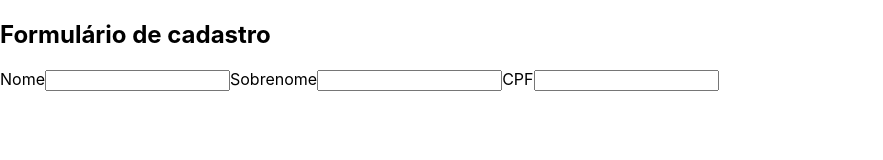
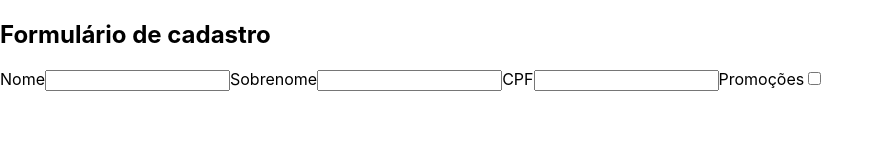
Before and after one commit to danielemaraschin/React-Function-Components-a-modern-approach, a React (Create React App) app in the folder my-app/: page / in a window 1280 px wide. Shown: the top 160 px of the page, without its empty margins (0-883 px from the left). Built offline with nearby package versions, Linux system fonts and the light colour scheme.

Commit message:
working with "checkbox"

```diff
--- a/my-app/src/components/FormularioCadastro/FormularioCadastro.js
+++ b/my-app/src/components/FormularioCadastro/FormularioCadastro.js
@@ -12,6 +12,8 @@ function FormularioCadastro(){
         <label>CPF</label>
         <input type="text"/>
 
+        <label>Promoções</label>
+        <input type="checkbox"/>
 
     </form>);
 }
```
